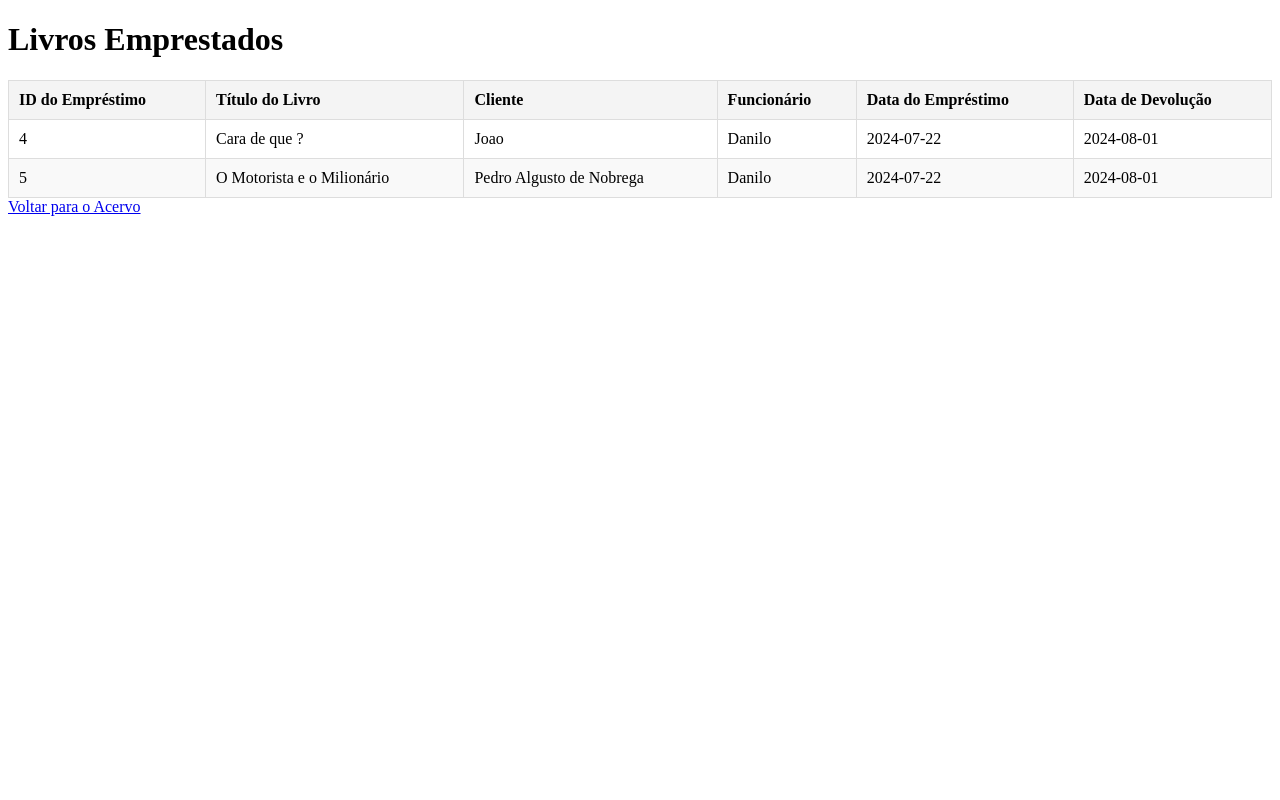
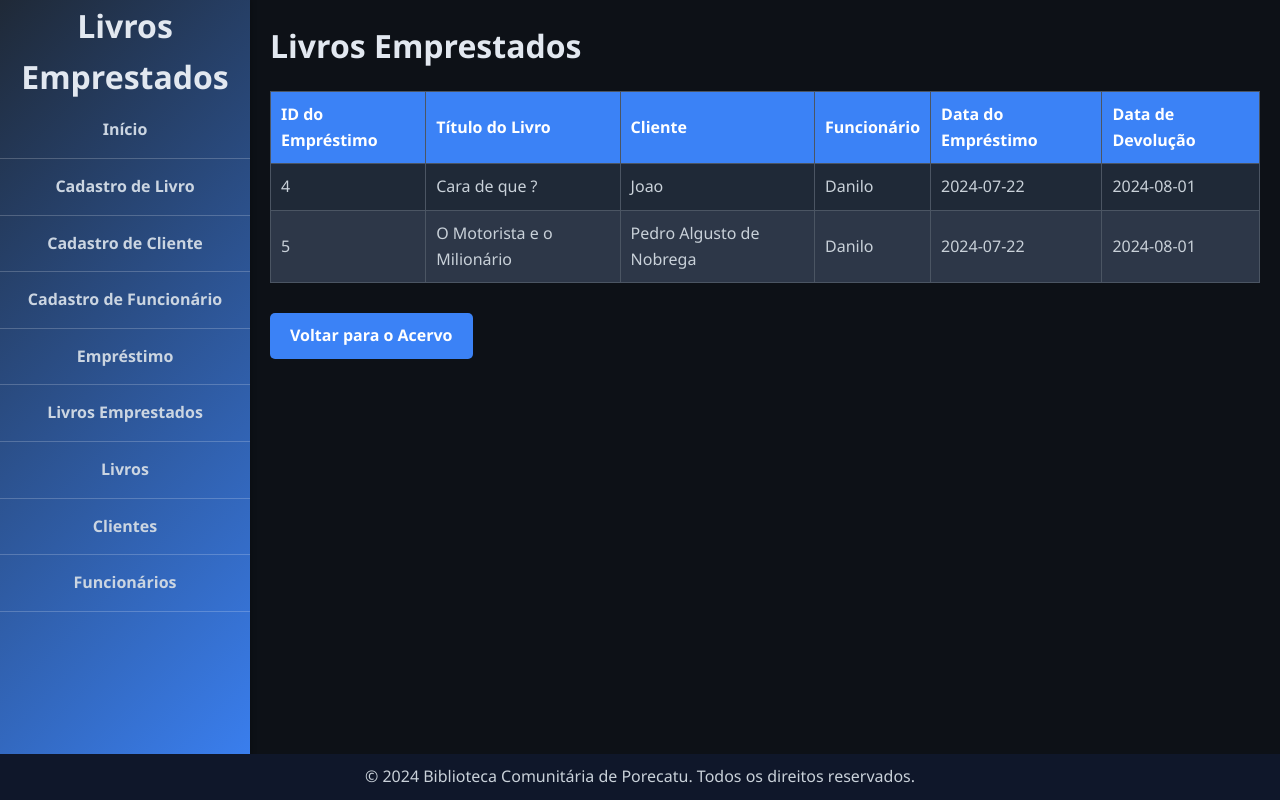
Before and after one commit to DaniloFrancisquete/biblioteca-comunit-ria, a Flask app: page /livros_emprestados in a window 1280 px wide. Run offline with Flask 3, Linux system fonts and the light colour scheme; data comes from the database, SQL or seed files in the repository; both versions use the stored data as it was after the commit.

Commit message:
finalizado

```diff
--- a/app.py
+++ b/app.py
@@ -120,6 +120,30 @@
     conn.close()
     return render_template('livros_emprestados.html', emprestimos=emprestimos_atualizados)
 
+@app.route('/excluir_livro/<int:livro_id>', methods=['POST'])
+def excluir_livro(livro_id):
+    conn = get_db_connection()
+    conn.execute('DELETE FROM Livros WHERE LivroID = ?', (livro_id,))
+    conn.commit()
+    conn.close()
+    return redirect(url_for('livros'))
+
+@app.route('/excluir_cliente/<int:cliente_id>', methods=['POST'])
+def excluir_cliente(cliente_id):
+    conn = get_db_connection()
+    conn.execute('DELETE FROM Clientes WHERE ClienteID = ?', (cliente_id,))
+    conn.commit()
+    conn.close()
+    return redirect(url_for('clientes'))
+
+@app.route('/excluir_funcionario/<int:funcionario_id>', methods=['POST'])
+def excluir_funcionario(funcionario_id):
+    conn = get_db_connection()
+    conn.execute('DELETE FROM Funcionarios WHERE FuncionarioID = ?', (funcionario_id,))
+    conn.commit()
+    conn.close()
+    return redirect(url_for('funcionarios'))
+
 
 @app.route('/clientes')
 def clientes():
--- a/static/style.css
+++ b/static/style.css
@@ -34,6 +34,7 @@
     width: 250px;
     background: linear-gradient(135deg, #1f2937, #3b82f6); /* Gradiente de azul escuro para azul claro */
     color: #fff;
+    text-align: center;
     padding: 0;
     position: fixed;
     height: 100%;
@@ -83,6 +84,7 @@
     margin-left: 250px; /* Ajusta a margem esquerda para dar espaço para a sidebar */
     padding: 20px;
     width: calc(100% - 250px); /* Ajusta a largura para preencher o espaço restante */
+    position: absolute;
 }
 
 /* Seção Hero */
--- a/templates/clientes.html
+++ b/templates/clientes.html
@@ -33,6 +33,7 @@
                     <th>Email</th>
                     <th>Telefone</th>
                     <th>Data de Cadastro</th>
+                    <th>Ação</th>
                 </tr>
             </thead>
             <tbody>
@@ -43,6 +44,11 @@
                     <td>{{ cliente.Email }}</td>
                     <td>{{ cliente.Telefone }}</td>
                     <td>{{ cliente.DataCadastro }}</td>
+                    <td>
+                        <form action="{{ url_for('excluir_cliente', cliente_id=cliente.ClienteID) }}" method="POST" style="display:inline;">
+                            <button class="btn" type="submit" onclick="return confirm('Tem certeza que deseja excluir este cliente?');">Excluir</button>
+                        </form>
+                    </td>
                 </tr>
                 {% endfor %}
             </tbody>
--- a/templates/funcionarios.html
+++ b/templates/funcionarios.html
@@ -33,6 +33,7 @@
                         <th>Nome</th>
                         <th>Cargo</th>
                         <th>Email</th>
+                        <th>Ação</th>
                     </tr>
                 </thead>
                 <tbody>
@@ -42,6 +43,11 @@
                         <td>{{ funcionario.Nome }}</td>
                         <td>{{ funcionario.Cargo }}</td>
                         <td>{{ funcionario.Email }}</td>
+                        <td>
+                            <form action="{{ url_for('excluir_funcionario', funcionario_id=funcionario.FuncionarioID) }}" method="POST" style="display:inline;">
+                                <button class="btn" type="submit" onclick="return confirm('Tem certeza que deseja excluir este funcionário?');">Excluir</button>
+                            </form>
+                        </td>
                     </tr>
                     {% endfor %}
                 </tbody>
--- a/templates/livros.html
+++ b/templates/livros.html
@@ -30,11 +30,15 @@
                 {% if livros %}
                     {% for livro in livros %}
                         <div class="report-item">
+                            <p><strong>ID do Livro:</strong> {{ livro.LivroID }}</p>
                             <h2>{{ livro.Titulo }}</h2>
                             <p><strong>Autor:</strong> {{ livro.Autor }}</p>
                             <p><strong>Ano de Publicação:</strong> {{ livro.AnoPublicacao }}</p>
                             <p><strong>Gênero:</strong> {{ livro.Genero }}</p>
                             <p><strong>Quantidade Disponível:</strong> {{ livro.Quantidade }}</p>
+                            <form action="{{ url_for('excluir_livro', livro_id=livro.LivroID) }}" method="POST" style="display:inline;">
+                                <button class="btn" type="submit" onclick="return confirm('Tem certeza que deseja excluir este livro?');">Excluir</button>
+                            </form>
                         </div>
                     {% endfor %}
                 {% else %}
--- a/templates/livros_emprestados.html
+++ b/templates/livros_emprestados.html
@@ -4,32 +4,26 @@
     <meta charset="UTF-8">
     <meta name="viewport" content="width=device-width, initial-scale=1.0">
     <title>Livros Emprestados</title>
-    <style>
-        table {
-            width: 100%;
-            border-collapse: collapse;
-        }
-
-        th, td {
-            padding: 10px;
-            border: 1px solid #ddd;
-            text-align: left;
-        }
-
-        thead {
-            background-color: #f4f4f4;
-        }
-
-        tbody tr:nth-child(even) {
-            background-color: #f9f9f9;
-        }
-
-        tbody tr:nth-child(odd) {
-            background-color: #fff;
-        }
-    </style>
+    <link rel="stylesheet" href="{{ url_for('static', filename='style.css') }}">
 </head>
 <body>
+    <header>
+        <div class="header-content">
+            <h1>Livros Emprestados</h1>
+            <nav>
+                <a href="{{ url_for('index') }}">Início</a>
+                <a href="{{ url_for('cadastro_livro') }}">Cadastro de Livro</a>
+                <a href="{{ url_for('cadastro_cliente') }}">Cadastro de Cliente</a>
+                <a href="{{ url_for('cadastro_funcionario') }}">Cadastro de Funcionário</a>
+                <a href="{{ url_for('emprestimo') }}">Empréstimo</a>
+                <a href="{{ url_for('livros_emprestados') }}">Livros Emprestados</a>
+                <a href="{{ url_for('livros') }}">Livros</a>
+                <a href="{{ url_for('clientes') }}">Clientes</a>
+                <a href="{{ url_for('funcionarios') }}">Funcionários</a>
+            </nav>
+        </div>
+    </header>
+    <main>
         <h1>Livros Emprestados</h1>
         <table>
             <thead>
@@ -55,6 +49,10 @@
                 {% endfor %}
             </tbody>
         </table>
-    <a href="{{ url_for('index') }}">Voltar para o Acervo</a>
+        <a href="{{ url_for('index') }}" class="btn">Voltar para o Acervo</a>
+    </main>
+    <footer>
+        <p>&copy; 2024 Biblioteca Comunitária de Porecatu. Todos os direitos reservados.</p>
+    </footer>
 </body>
 </html>
```
Also changed, not shown: database.db. Lines whose indentation alone changed are shown as unchanged.
